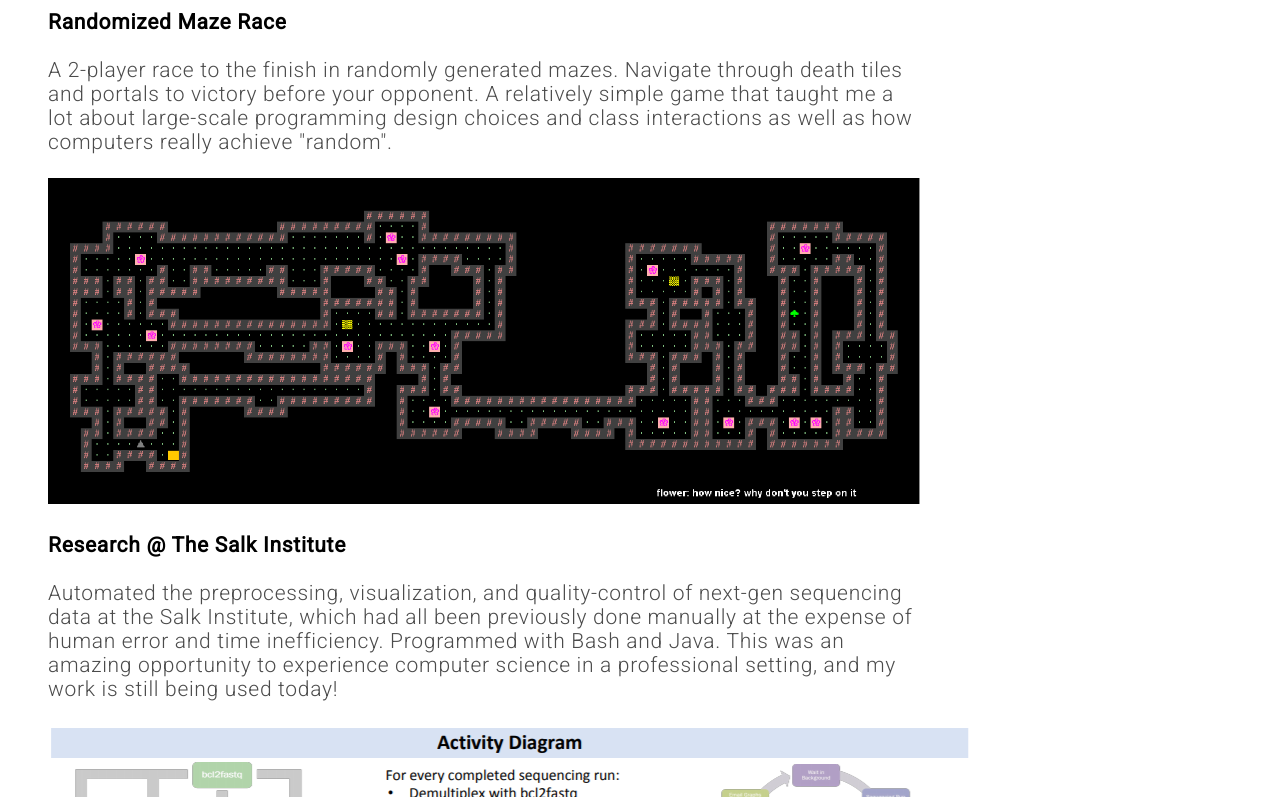
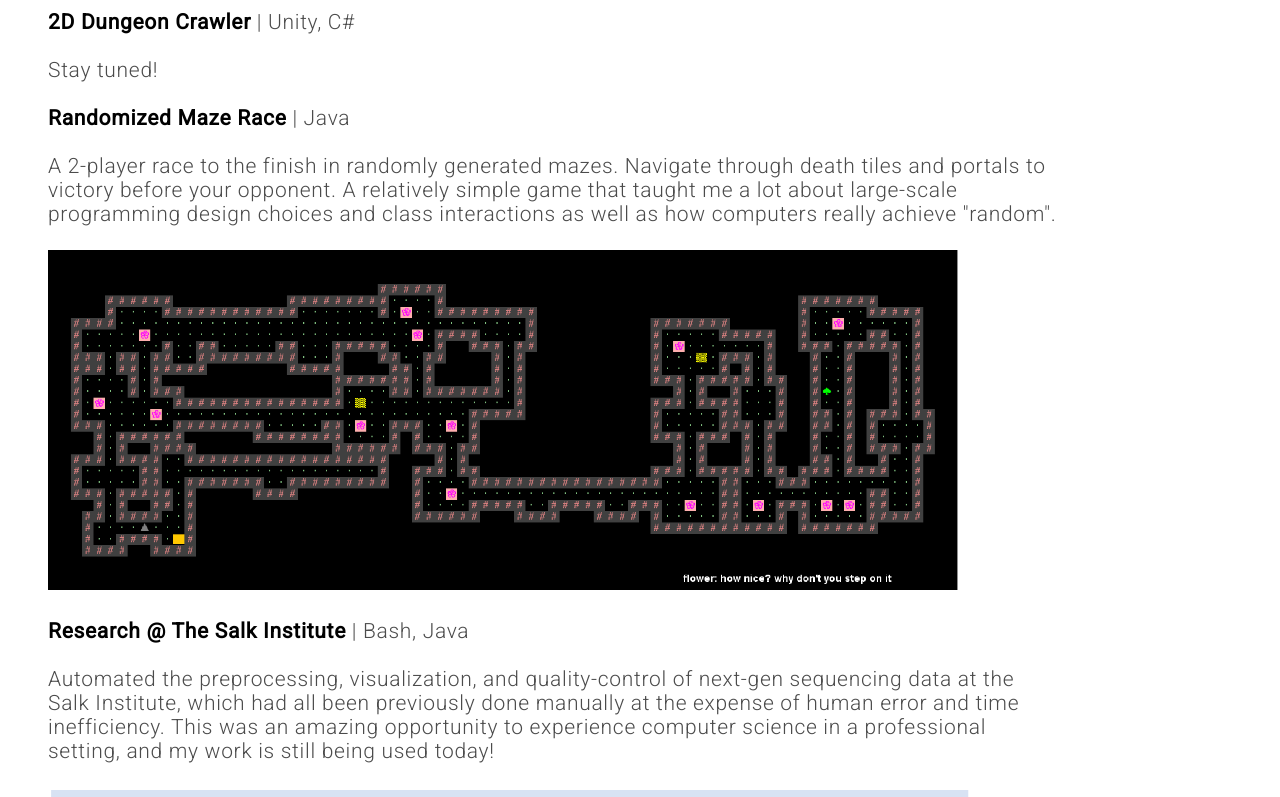
Before and after one commit to lucasoliu/lucasoliu.github.io, a plain HTML site: page projects.html in a window 1280 px wide. Shown: the part 155-952 px from the top of the page. Drawn offline with Linux system fonts and the light colour scheme.

Commit message:
updated projects

```diff
--- a/projects.html
+++ b/projects.html
@@ -21,7 +21,7 @@
       position: relative;
     }
     .body-font {
-      width:69%;
+      width:80%;
       font-size:21px;
       font-weight:300;
       letter-spacing: 0.7px;
@@ -30,7 +30,7 @@
     }
 
     #wrapper {width: 100%; margin: auto;}
-    #right { width: 10%; float: right}
+    #right {width: 10%; float: right}
 
   </style>
 </head>
@@ -50,32 +50,36 @@
     <div class="roboto-thin" style="font-size:72px; letter-spacing: 5px; margin-top:40px; margin-bottom: 10px; margin-left: 40px;">lucasoliu</div>
 
     <p class="roboto-thin body-font">
+      <span style="font-weight:1000">2D Dungeon Crawler</span>
+        <span style="opacity:0.7">| Unity, C#<br><br>
+          Stay tuned!
+        </span>
+        <br><br>
+
       <span style="font-weight:1000">Randomized Maze Race</span>
-        <br><br>
-        <span style="opacity:0.7">
+        <span style="opacity:0.7">| Java<br><br>
           A 2-player race to the finish in randomly generated mazes. Navigate through death tiles and portals to victory
           before your opponent. A relatively simple game that taught me a lot about large-scale programming design
           choices and class interactions as well as how computers really achieve "random".
         </span>
         <br><br>
-        <img src="images/byog.PNG" style="width:100%">
+        <img src="images/byog.PNG" style="width:90%">
         <br><br>
+
       <span style="font-weight:1000">Research @ The Salk Institute</span>
-        <br><br>
-        <span style="opacity:0.7">
+        <span style="opacity:0.7">| Bash, Java<br><br>
           Automated the preprocessing, visualization, and quality-control of next-gen sequencing data at the Salk Institute, which had all been
-          previously done manually at the expense of human error and time inefficiency. Programmed with Bash and Java.
-          This was an amazing opportunity to experience computer science in a professional setting, and my work is still being used today!
+          previously done manually at the expense of human error and time inefficiency. This was an amazing opportunity to experience computer science
+          in a professional setting, and my work is still being used today!
         </span>
         <br><br>
         <img src="images/salk poster.PNG">
         <br><br>
+
       <span style="font-weight:1000;">PacFish</span>
-        <br><br>
-        <span style="opacity:0.7">
+        <span style="opacity:0.7">| Java, Swing, Piskel<br><br>
           An underwater-themed recreation of PacMan. Collect enough food and reach the coral before the octopi eat it all or eat you!
-          Programmed with Java and art created using Piskel. This was my first ever programming project, and it was a great way to dip my feet
-          into beginner game dev.
+          This was my first ever programming project, and it was a great way to dip into beginner game dev.
         </span>
         <br><br>
         <img src="images/pacfish1.PNG" style="width:54%">
```
